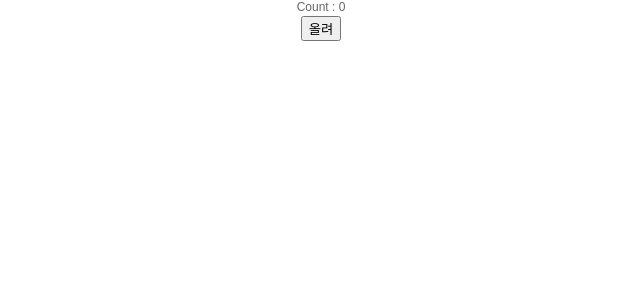
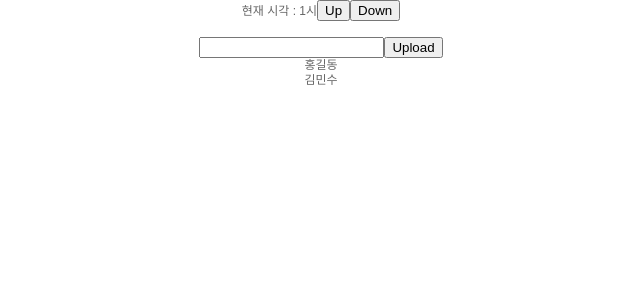
Before and after one commit to jbeat630/ReactStudy, a React (Create React App) app: page / in a window 1280 px wide. Shown: the top 300 px of the page, without its empty margins (319-959 px from the left). Built offline with nearby package versions, Linux system fonts and the light colour scheme.

Commit message:
test commit

```diff
--- a/src/App.js
+++ b/src/App.js
@@ -1,13 +1,14 @@
 import './App.css';
 import './common/style.css';
-import { Ref } from './components/selfStudy/Ref';
+// import { Ref } from './components/selfStudy/Ref';
+import State from './components/selfStudy/State';
 
 function App() {
 
   return (
     <div className="App">
 
-      <Ref />
+      <State />
 
     </div>
   );
```
